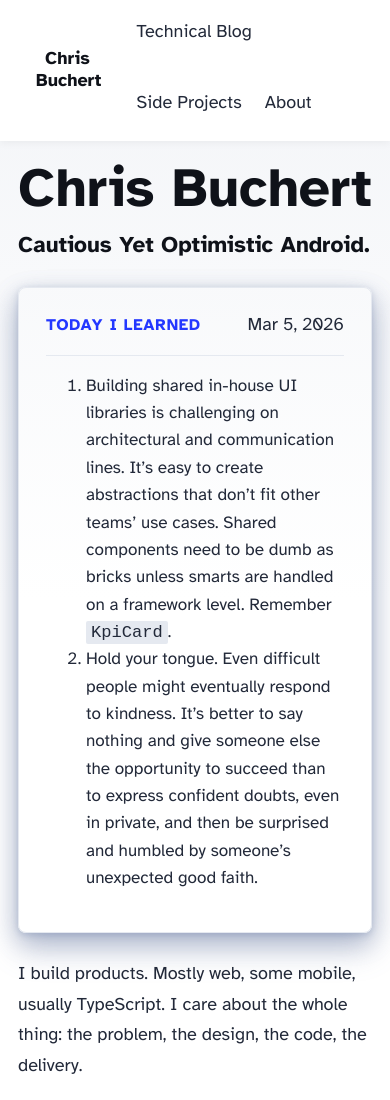
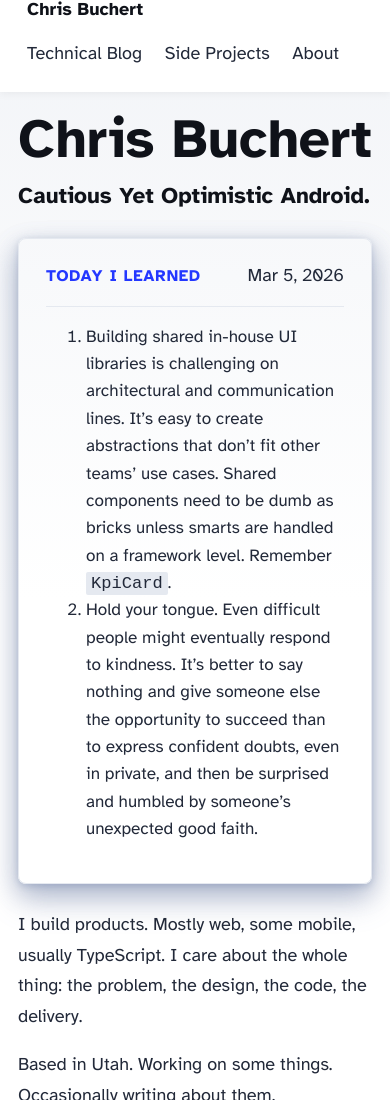
Before and after one commit to cbuchert/christianbuchert.com, an Astro site: page / in a window 390 px wide. Shown: the top 1100 px of the page. Built offline with nearby package versions, Linux system fonts and the light colour scheme; Astro itself is replaced by a stand-in of ours.

Commit message:
Stack header nav vertically on mobile, fix double-padding.
Made-with: Cursor

```diff
--- a/src/components/header.astro
+++ b/src/components/header.astro
@@ -18,7 +18,6 @@ import HeaderLink from "./header-link.astro";
 <style>
   header {
     margin: 0;
-    padding: 0 1em;
     background: white;
     box-shadow: 0 2px 8px rgba(var(--black), 5%);
   }
@@ -26,7 +25,6 @@ import HeaderLink from "./header-link.astro";
     margin: 0;
     font-size: 1em;
   }
-
   h2 a,
   h2 a.active {
     text-decoration: none;
@@ -54,5 +52,14 @@ import HeaderLink from "./header-link.astro";
     .social-links {
       display: none;
     }
+    nav {
+      flex-direction: column;
+      align-items: flex-start;
+      gap: 0;
+    }
+    .internal-links {
+      display: flex;
+      gap: 0.25em;
+    }
   }
 </style>
```
